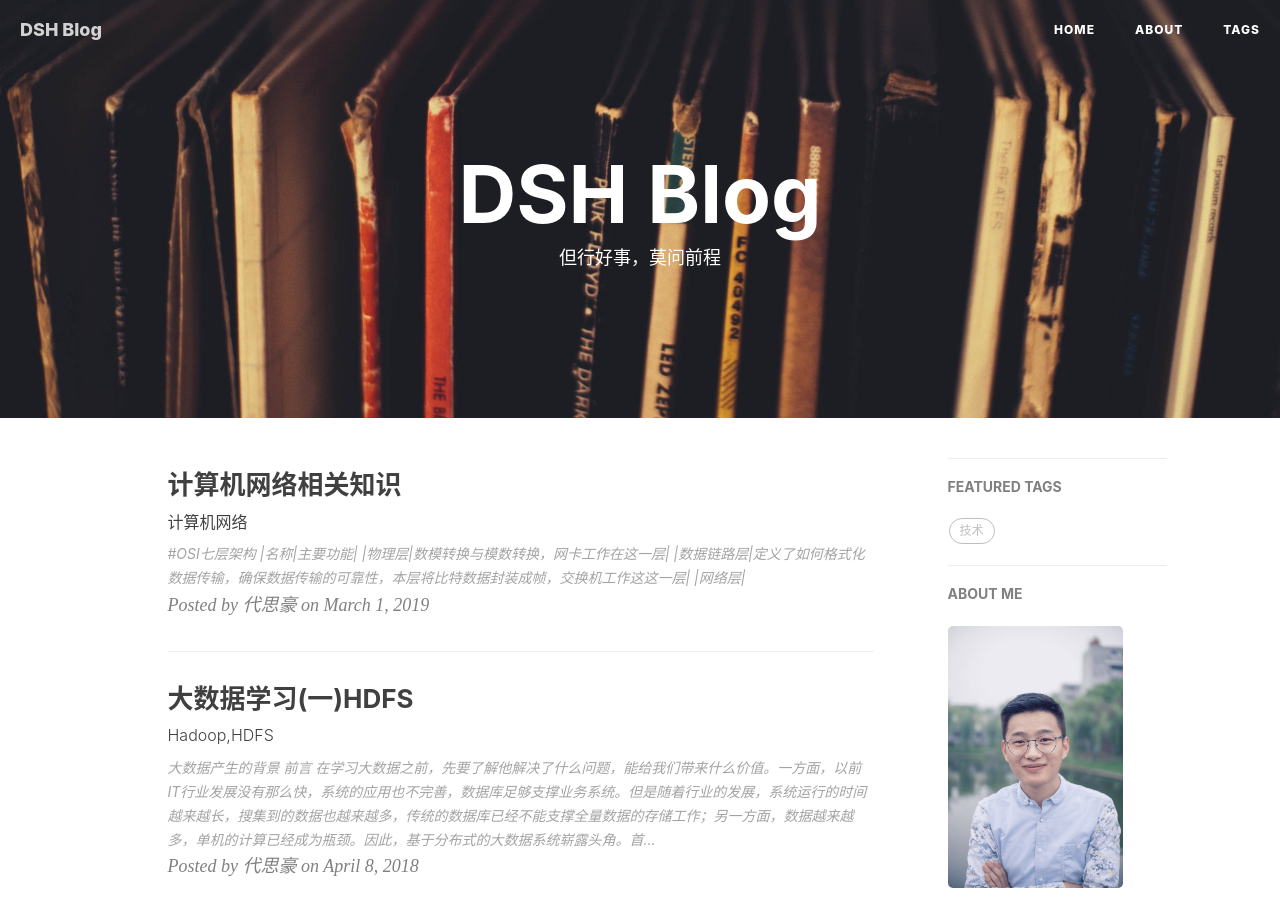
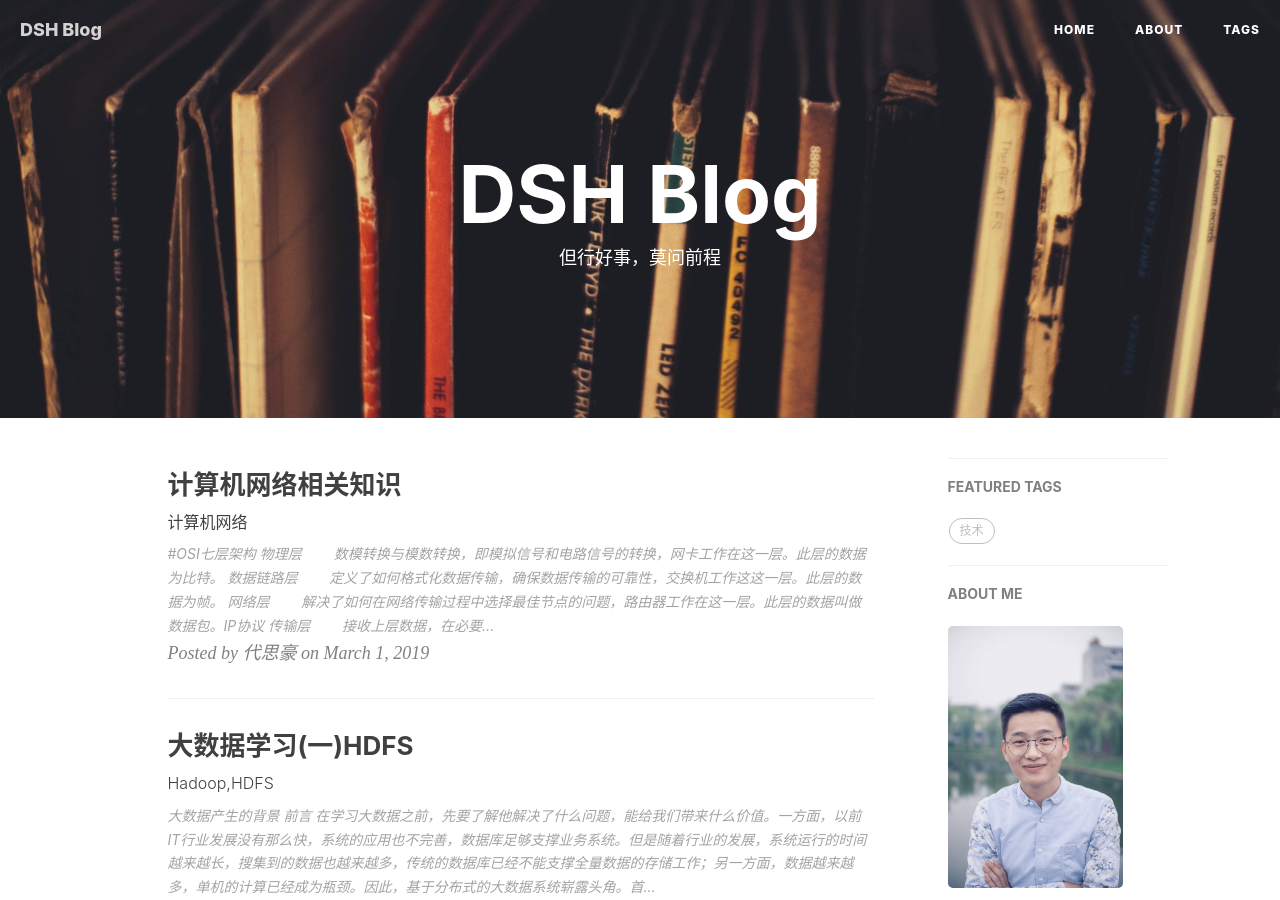
Before and after one commit to daisihao/daisihao.github.com, a Jekyll site: the page built from index.html, in a window 1280 px wide and 900 px high. Built offline with Jekyll 4.4.1, drawn with Linux system fonts in a browser that asks for light colours; nearby versions of some CDN libraries; the list of posts is cut into pages by our own code; comment, search, counter and statistics services are not loaded.

Commit message:
增加图片

```diff
--- a/_posts/2019-03-01-network.markdown
+++ b/_posts/2019-03-01-network.markdown
@@ -4,13 +4,32 @@
 subtitle:   "计算机网络"
 date:       2019-03-01
 author:     "代思豪"
-header-img: "img/test1.gif"
+header-img: "img/test.gif"
 tags:
     - 计算机网络
 ---
 
 #OSI七层架构
-|名称|主要功能|
-|物理层|数模转换与模数转换，网卡工作在这一层|
-|数据链路层|定义了如何格式化数据传输，确保数据传输的可靠性，本层将比特数据封装成帧，交换机工作这这一层|
-|网络层|
+* **物理层**
+  &ensp;&ensp;&ensp;&ensp;数模转换与模数转换，即模拟信号和电路信号的转换，网卡工作在这一层。此层的数据为比特。
+* **数据链路层**
+  &ensp;&ensp;&ensp;&ensp;定义了如何格式化数据传输，确保数据传输的可靠性，交换机工作这这一层。此层的数据为帧。
+* **网络层**
+  &ensp;&ensp;&ensp;&ensp;解决了如何在网络传输过程中选择最佳节点的问题，路由器工作在这一层。此层的数据叫做数据包。IP协议
+* **传输层**
+  &ensp;&ensp;&ensp;&ensp;接收上层数据，在必要的时候将数据进行切分，并将数据交给网络层，且保证这些数据能有效的到达目标计算机。TCP协议、UDP协议
+* **会话层**
+  &ensp;&ensp;&ensp;&ensp;自动收发包，自动寻址，管理应用程序之间的通信
+* **表示层**
+  &ensp;&ensp;&ensp;&ensp;解决不同系统之间的语法问题，例如加密，解密，压缩，解压缩等
+* **应用层**
+  &ensp;&ensp;&ensp;&ensp;规定消息头等信息，方便接收方正确的解析数据。此层的常见协议有HTTP协议，亦可以自定义引用层协议
+
+#OSI与TCP/IP
+&ensp;&ensp;&ensp;&ensp;&ensp;&ensp;&ensp;&ensp;osi只是一种概念模型，但是没有提供相应的实现方法，目前国际通用的标准是TCP/IP四层通讯模型
+
+
+* **TCP/IP概念层模型**
+  &ensp;&ensp;&ensp;&ensp;TCP/IP协议分为应用层、传输层、网络层、链路层
+
+  ![](/img/in-post/network/network-1.png)
```
Also changed, not shown: img/in-post/network/network-1.png (added).
